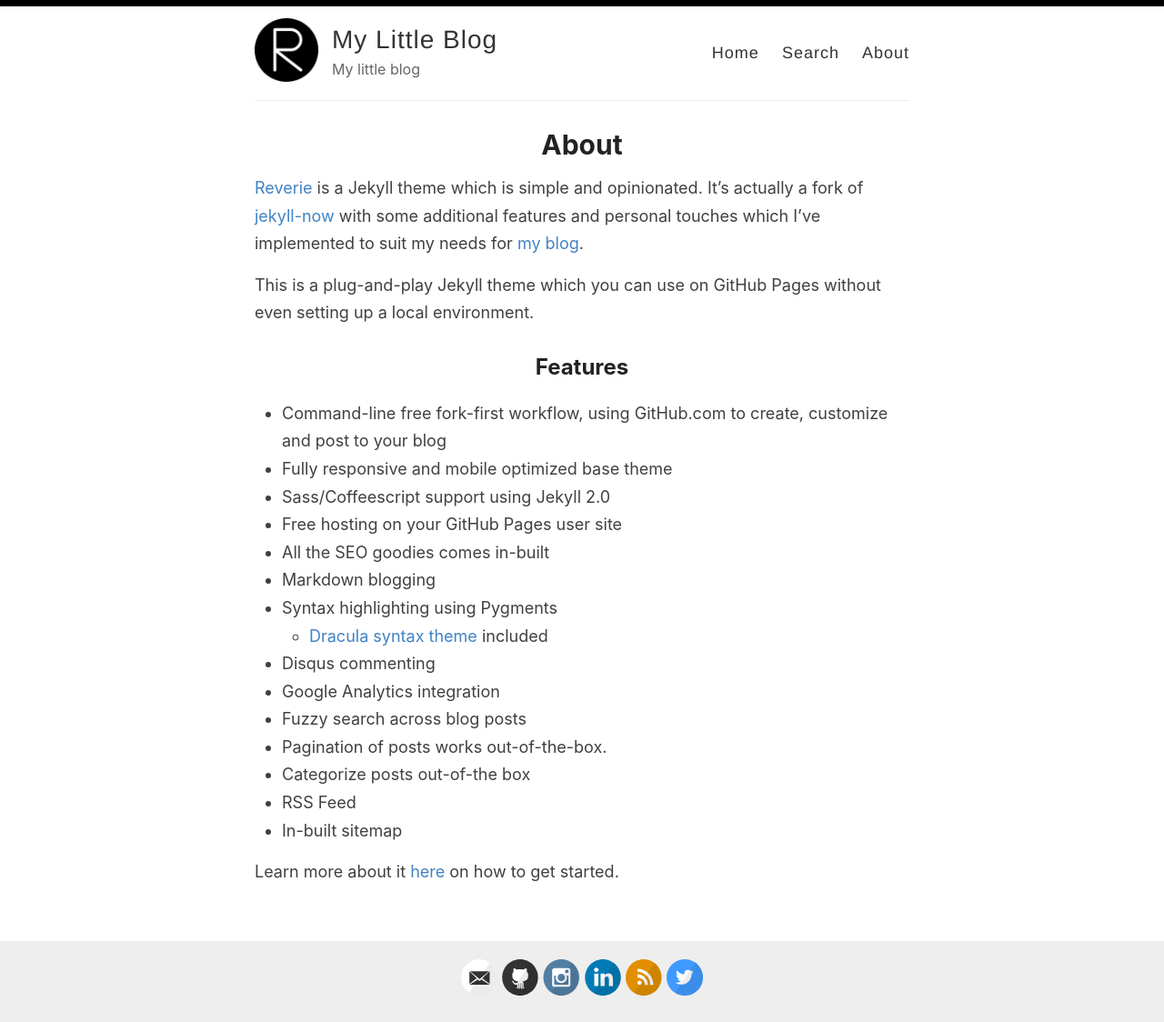
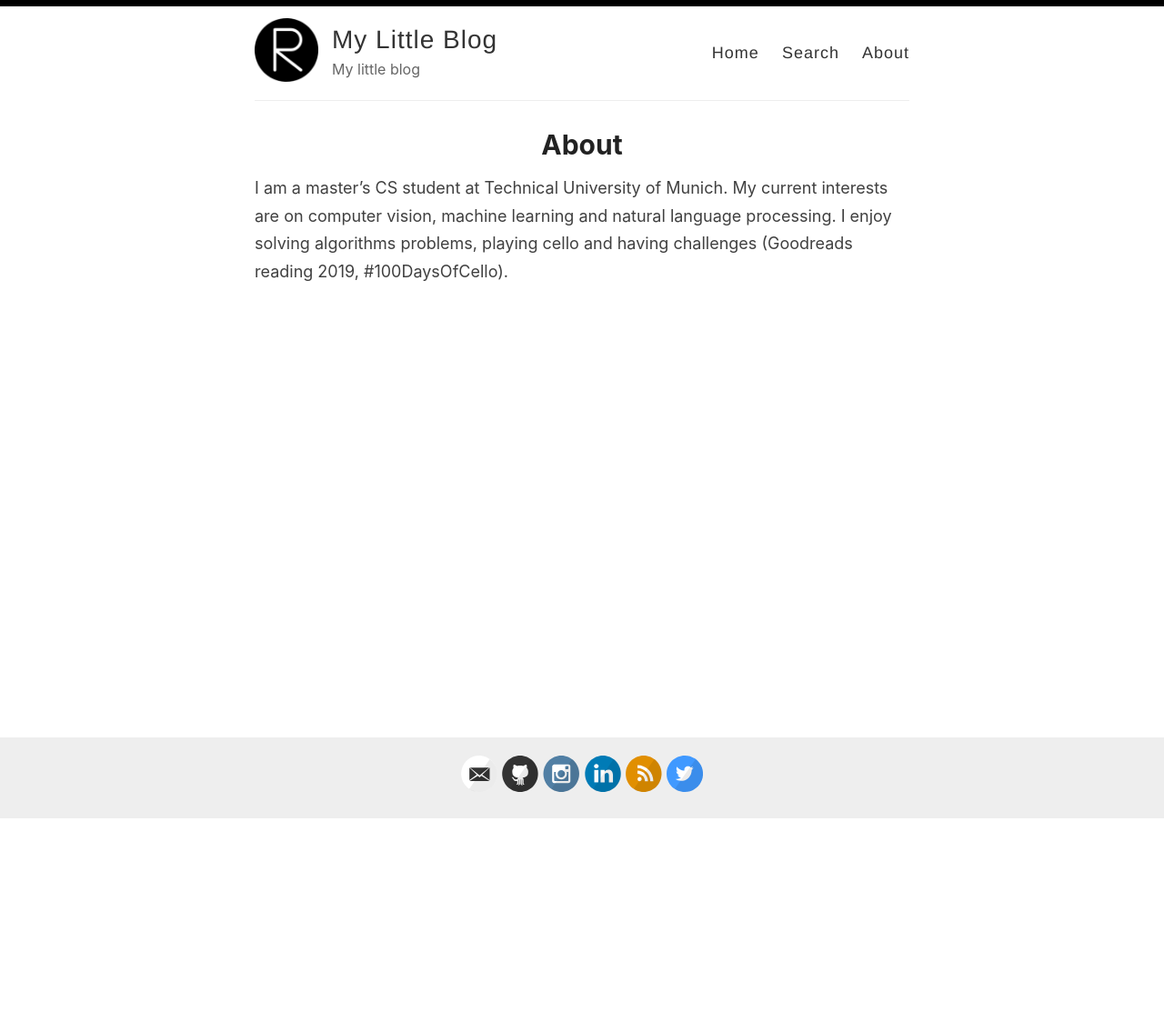
Before and after one commit to evinpinar/evinpinar.github.io, a Jekyll site: the page built from _pages/about.md, in a window 1280 px wide. Shown: the whole page at 91% size. Built offline with Jekyll 4.4.1, drawn with Linux system fonts in a browser that asks for light colours; after the commit the page ends 901 px from its top, so only the background shows below that.

Commit message:
Update about.md

```diff
--- a/_pages/about.md
+++ b/_pages/about.md
@@ -4,26 +4,4 @@ title: About
 permalink: /about/
 ---
 
-[Reverie](https://github.com/amitmerchant1990/reverie) is a Jekyll theme which is simple and opinionated. It's actually a fork of [jekyll-now](https://github.com/barryclark/jekyll-now) with some additional features and personal touches which I've implemented to suit my needs for [my blog](https://www.amitmerchant.com).
-
-This is a plug-and-play Jekyll theme which you can use on GitHub Pages without even setting up a local environment.
-
-## Features
-
-- Command-line free fork-first workflow, using GitHub.com to create, customize and post to your blog
-- Fully responsive and mobile optimized base theme
-- Sass/Coffeescript support using Jekyll 2.0
-- Free hosting on your GitHub Pages user site
-- All the SEO goodies comes in-built
-- Markdown blogging
-- Syntax highlighting using Pygments
-    - [Dracula syntax theme](https://draculatheme.com/) included
-- Disqus commenting
-- Google Analytics integration
-- Fuzzy search across blog posts
-- Pagination of posts works out-of-the-box.
-- Categorize posts out-of-the box
-- RSS Feed
-- In-built sitemap
-
-Learn more about it [here](https://github.com/amitmerchant1990/reverie) on how to get started.
+I am a master's CS student at Technical University of Munich. My current interests are on computer vision, machine learning and natural language processing. I enjoy solving algorithms problems, playing cello and having challenges (Goodreads reading 2019, #100DaysOfCello).
```
